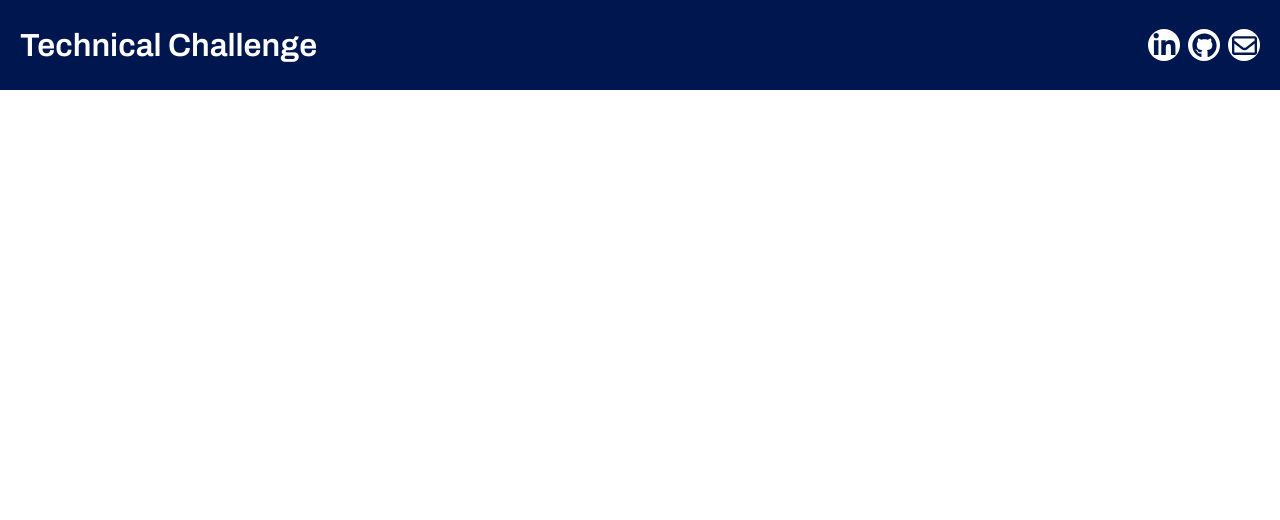
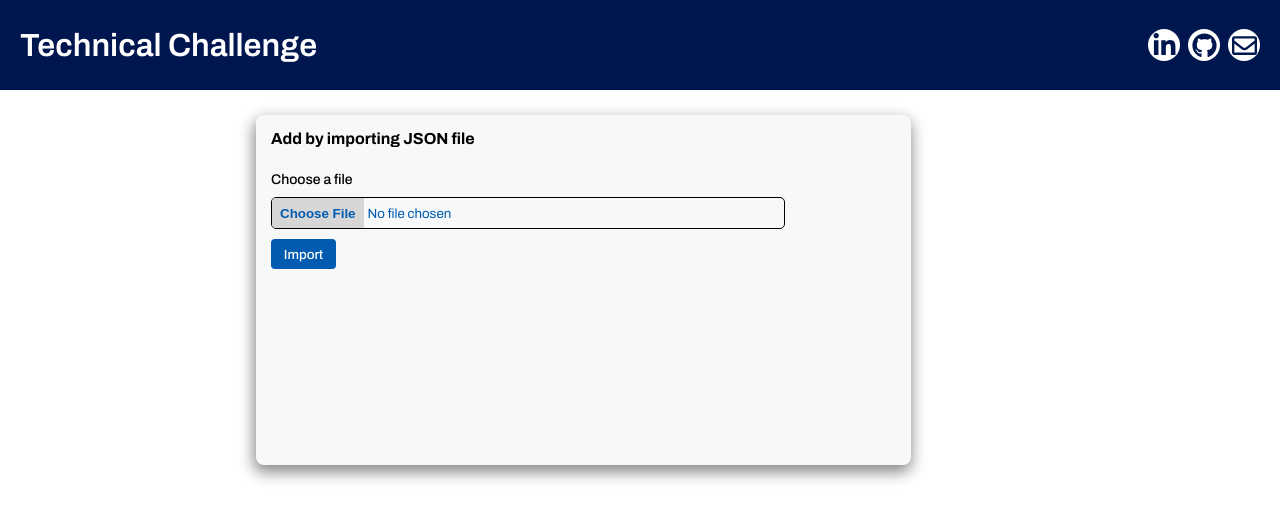
Before and after one commit to WictorPereira/Axetrading-Challenge, a React (Vite) app in the folder SinglePageApplication/: page / in a window 1280 px wide. Shown: the top 520 px of the page. Built offline with nearby package versions, Linux system fonts and the light colour scheme.

Commit message:
Formulário (F1)
primeiro formulário com  jsx e css criados

```diff
--- /dev/null
+++ b/SinglePageApplication/src/Components/Form1.css
@@ -0,0 +1,58 @@
+.form{
+    display: flex;
+    flex-direction: column;
+
+    width: 50vw;
+    height: 350px;
+    margin-left: 20%;
+    margin-top: 25px;
+    gap: 10px;
+    border-radius: 8px;
+    padding: 0px 0px 0px 15px;
+
+    background-color: #f6f8f9;
+
+    -webkit-box-shadow: -1px 6px 15px 1px rgba(133,133,133,1);
+    -moz-box-shadow: -1px 6px 15px 1px rgba(133,133,133,1);
+    box-shadow: -1px 6px 15px 1px rgba(133,133,133,1);
+}
+
+.h1-title{
+    font-size: 16px;
+    padding: 15px 0px 0px 0px;
+    margin-bottom: 15px;
+}
+
+.h4-choose{
+    font-size: 14px;
+    font-weight: 500;
+}
+
+.file-input{
+    border: #000 1.8px solid;
+    width: 80%;
+    height: 30px;
+    border-radius: 5px;
+
+    color: #005bb1;
+}
+.file-input::-webkit-file-upload-button{
+    font-weight: 700;
+    padding: 8px;
+    border: none;
+
+    background-color: #d6d6d6;
+    color: #005bb1;
+}
+
+.import{
+    width: 65px;
+    height: 30px;
+    padding: 3px;
+    border-radius: 4px;
+    border: none;
+    font-weight: 500;
+
+    background-color: #005bb1;
+    color: #fff;
+}
--- /dev/null
+++ b/SinglePageApplication/src/Components/Form1.jsx
@@ -0,0 +1,19 @@
+import './Form1.css'
+
+function Form1 () {
+  return(
+    <form className="form">
+        <h1 className='h1-title'>Add by importing JSON file</h1>
+        <h4 className='h4-choose'>Choose a file</h4>
+        <input
+          className='file-input'
+          type="file"
+          accept='.json'
+          />
+          <button className='import'>Import</button>
+
+    </form>
+  )
+}
+
+export default Form1
--- a/SinglePageApplication/src/main.jsx
+++ b/SinglePageApplication/src/main.jsx
@@ -1,10 +1,12 @@
 import React from 'react'
 import ReactDOM from 'react-dom/client'
 import Header from './Components/Header.jsx'
+import Form1 from './Components/Form1.jsx'
 import './index.css'
 
 ReactDOM.createRoot(document.getElementById('root')).render(
   <React.StrictMode>
     <Header/>
+    <Form1/>
   </React.StrictMode>,
 )
```
